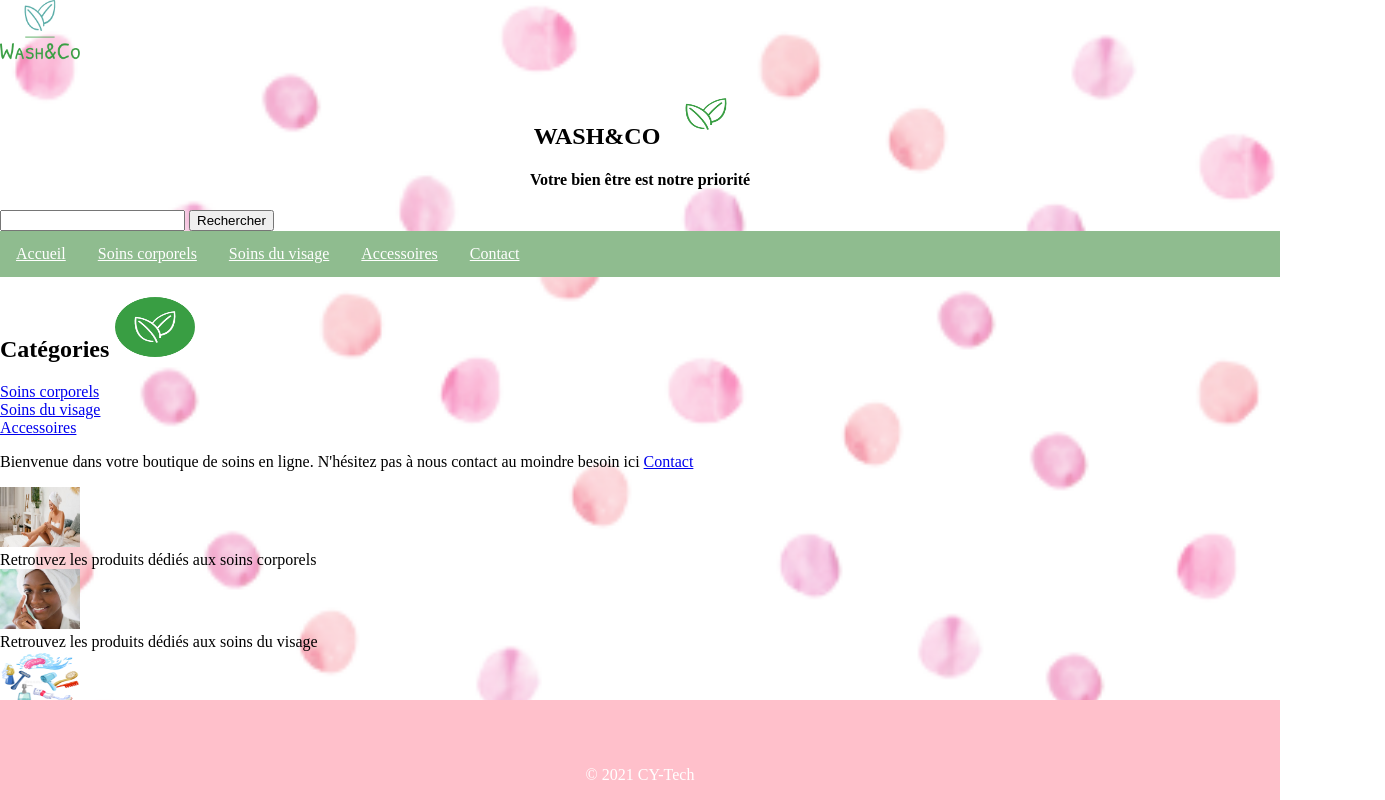
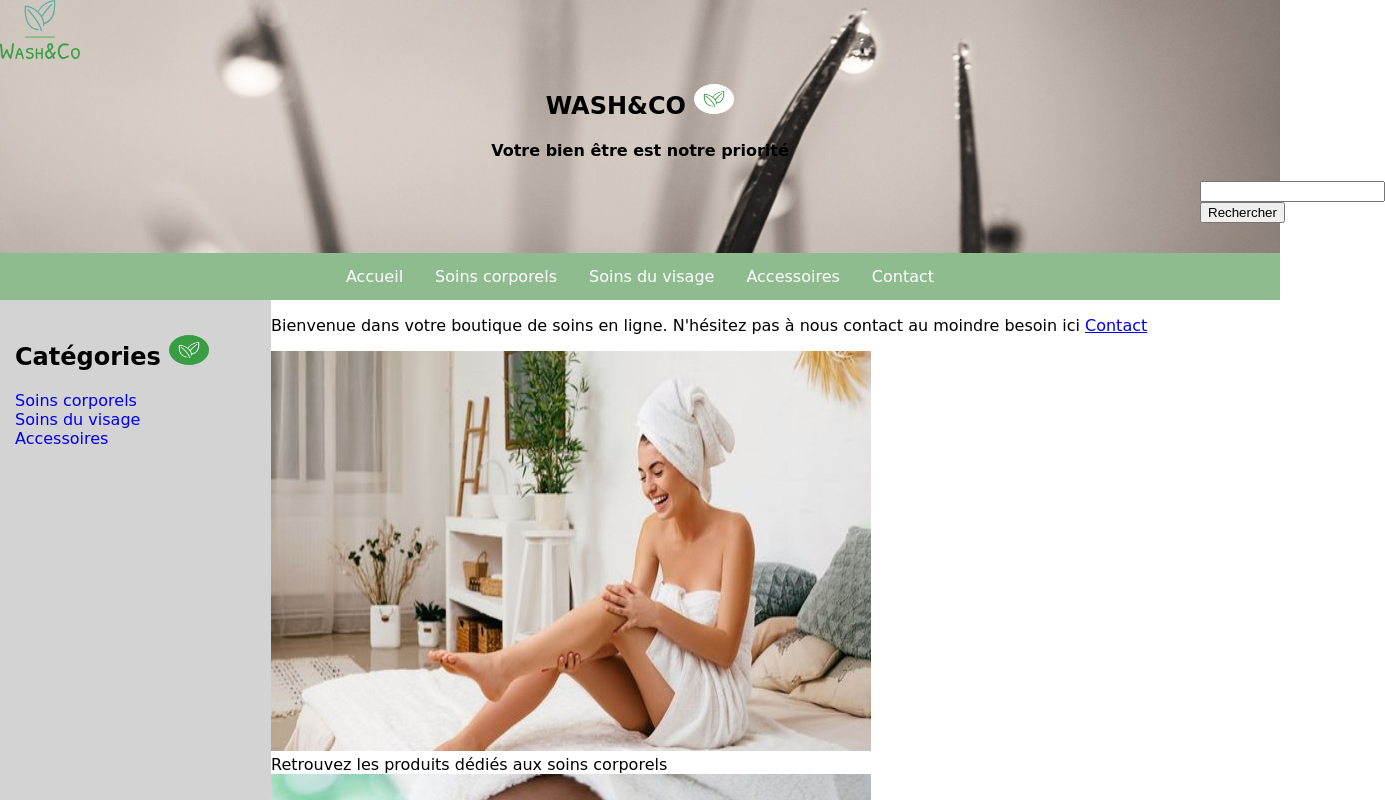
Before and after one commit to 1062334611/ProjetWASH-CO, a plain HTML site: page projet/projet/index.html in a window 1280 px wide. Shown: the top 800 px of the page, 1385 px wide, since content can reach past the window. Drawn offline with Linux system fonts and the light colour scheme.

Commit message:
Add files via upload

```diff
--- a/projet/projet/css/accueil.css
+++ b/projet/projet/css/accueil.css
@@ -1,30 +1,35 @@
 body {
-    margin: 0;
-    background-color: white;
-    width: 100%;
-    height: 100%;
-    background-image:url("../img/q.png");
-    background-size: 100%;
+    margin: auto;
+    font-family: cursive;
+}
+
+header {
+
+    background-image: url("../img/fond.jpg");
+    background-size: cover;
     background-repeat: no-repeat;
+}
+
+nav {
+    padding-top: 30px;
+    text-align: center;
+
+}
 
 
-}
-header {
-
-    background-position: right top;
-}
 ul {
     list-style-type: none;
     margin: 0;
     padding: 0;
     overflow: hidden;
-    background-color:darkseagreen
+    background-color: darkseagreen;
+    display: flex;
+    justify-content: center;
+    align-items: center;
 }
 
 li {
-
     float: left
-
 }
 
     li a {
@@ -32,25 +37,72 @@ li a {
         color: white;
         text-align: center;
         padding: 14px 16px;
-
+        text-decoration:none;
     }
 
         li a:hover {
             background-color: #111;
         }
 
-img {
+#logo {
     height: 60px;
     width: 80px;
+}
 
+#logo2 {
+    height: 30px;
+    width: 40px;
+}
+
+#logo3 {
+    height: 30px;
+    width: 40px;
+    padding-top: 15px;
+}
+
+#search {
+    padding-left: 1200px;
+}
+
+aside {
+    width: 20%;
+    height: 900px;
+    position: relative;
+    padding-left: 15px;
+    margin-left: 0;
+    float: left;
+    background-color: lightgray;
+}
+
+    aside a {
+        text-decoration: none;
     }
 
 footer {
-    background-color: pink;
+    background-color: black;
     color: white;
-    position: absolute;
+    position: relative;
     bottom: 0;
     width: 100%;
     padding-top: 50px;
     height: 50px;
 }
+
+
+table {
+    text-align: center;
+    padding-top: 50px;
+    border: hidden;
+    display: flex;
+    justify-content: center;
+    align-items: center;
+}
+
+th{
+    padding-left:20px;
+}
+
+.produit {
+    height: 150px;
+    width: 150px;
+}
```
Lines whose indentation alone changed are shown as unchanged.
